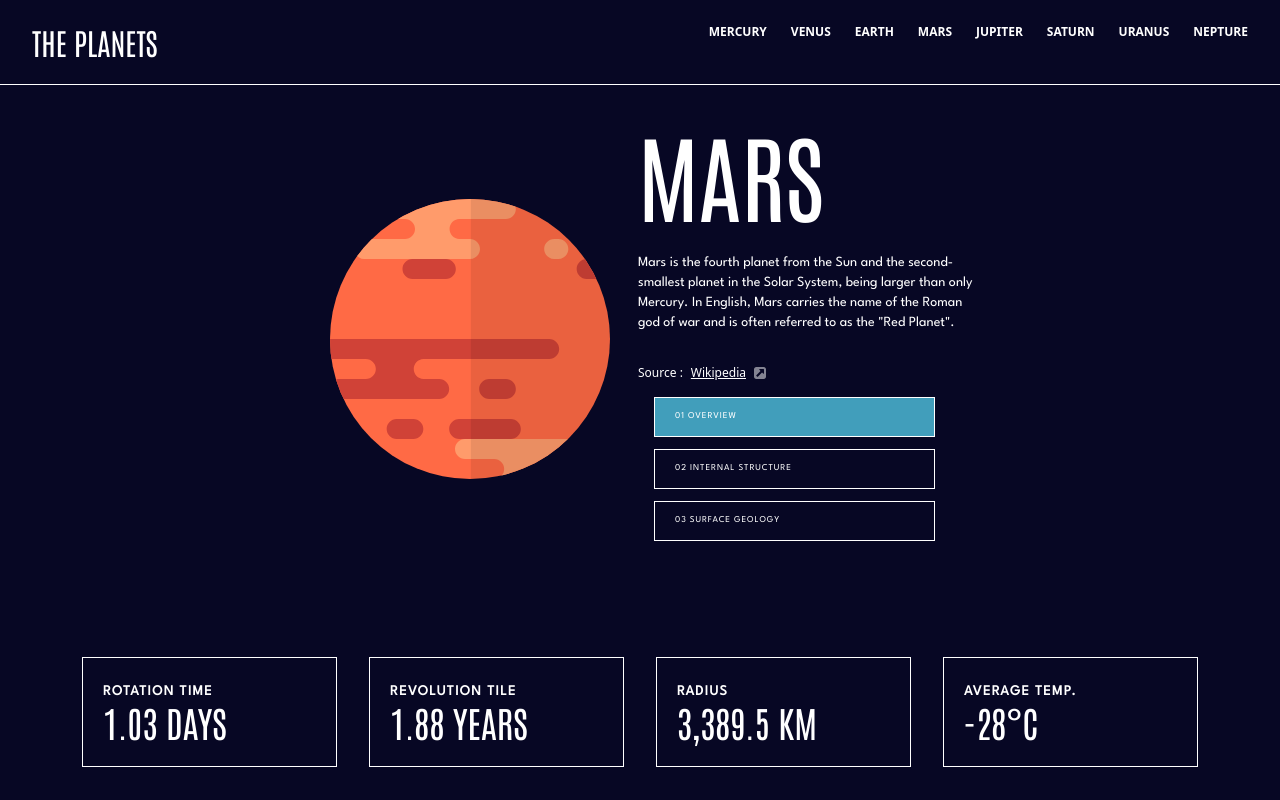
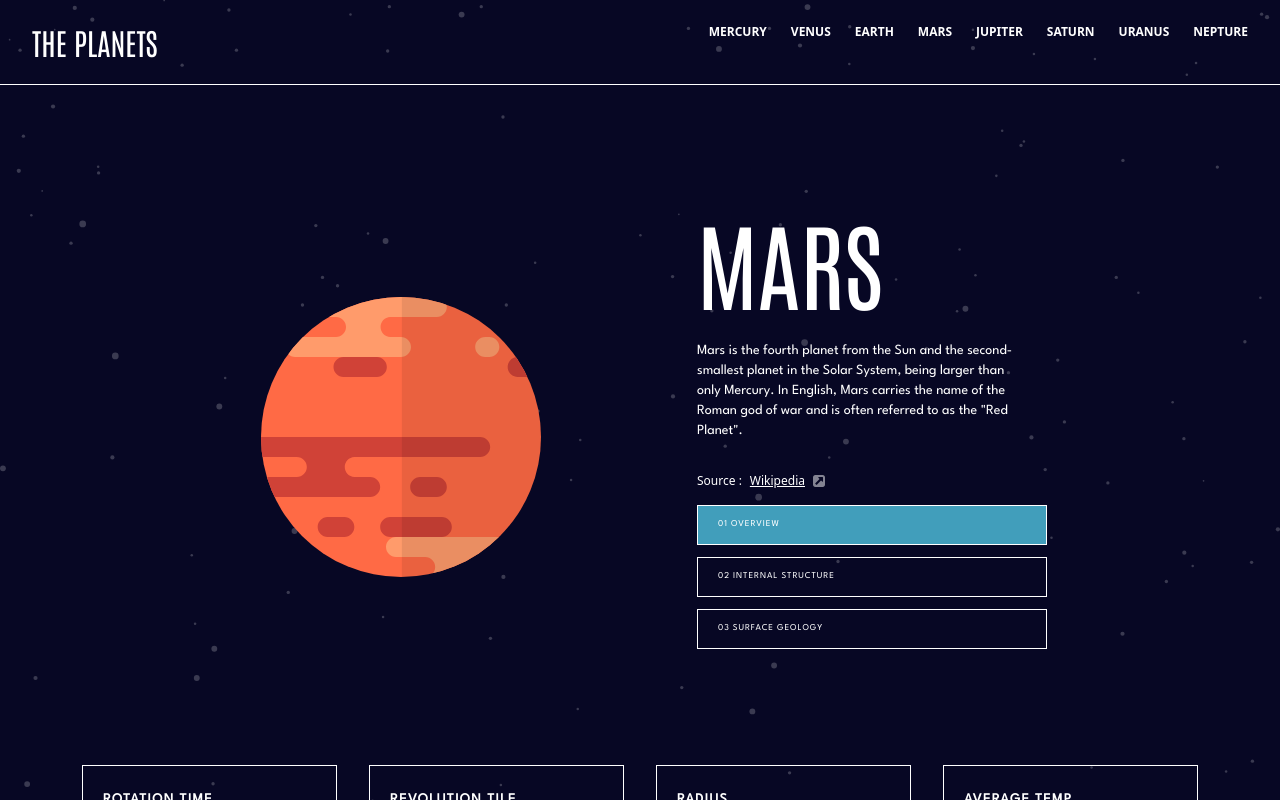
Before and after one commit to JodieAddis/Planets-Fact-Site, a React (Vite) app: page /Planets-Fact-Site/mars in a window 1280 px wide. Shown: the top 800 px of the page. Built offline with nearby package versions, Linux system fonts and the light colour scheme.

Commit message:
Desktop design + tabs system for desktop version

```diff
--- a/public/assets/style/tailwind.css
+++ b/public/assets/style/tailwind.css
@@ -17,7 +17,7 @@
     @apply h-screen;
   }
   body {
-    @apply bg-BlackPearl text-white;
+    @apply bg-BlackPearl bg-[url('../img/background-stars.svg')] bg-cover text-white;
   }
 }
 
@@ -41,7 +41,7 @@
     @apply font-Antonio text-xl uppercase lg:text-4xl;
   }
   .button_view {
-    @apply mb-3 ml-4 border-[1px] border-solid border-white pl-5 text-left font-Spartan text-[9px] uppercase tracking-widest hover:border-BrightGray hover:bg-BrightGray lg:h-[40px] lg:w-[281px];
+    @apply mb-3 border-[1px] border-solid border-white pl-5 text-left font-Spartan text-[9px] uppercase tracking-widest hover:border-BrightGray hover:bg-BrightGray lg:h-[40px] lg:w-[350px];
   }
   .button_view_mobile {
     @apply border-b-4 border-solid border-BlackPearl pb-4 pt-5 font-Spartan text-xs font-bold uppercase tracking-widest text-white;
--- a/src/components/Planet/PlanetContainer/index.tsx
+++ b/src/components/Planet/PlanetContainer/index.tsx
@@ -6,6 +6,7 @@ import PlanetViewMobile from "../../PlanetView/PlanetViewMobile";
 import useScreenSize from "../../../hook/useScreenSize";
 import { useState } from "react";
 import PlanetImage from "../PlanetImage";
+import PlanetViewDesktop from "../../PlanetView/PlanetViewDesktop";
 
 interface PlanetDataProps {
   planetName: string;
@@ -38,7 +39,7 @@ const Component = ({ planetName }: PlanetDataProps) => {
 
   return (
     <div className="flex flex-col">
-      <section className="flex flex-col justify-center lg:mb-20 lg:mt-10 lg:flex-row">
+      <section className="flex flex-col justify-center lg:mb-20 lg:mt-32 lg:flex-row">
         <div className="mb-14 flex flex-col justify-center">
           {isMobile ? (
             <PlanetViewMobile
@@ -50,11 +51,11 @@ const Component = ({ planetName }: PlanetDataProps) => {
           )}
         </div>
         <div className="flex flex-col lg:flex-row lg:items-center lg:justify-center">
-          <div>
+          <div className="lg:mr-16">
             <PlanetImage view={selectedView} url={url} />
           </div>
 
-          <div className="flex flex-col">
+          <div className="flex flex-col lg:ml-16">
             {planetData && (
               <PlanetDescription
                 name={planetData.name}
@@ -65,21 +66,10 @@ const Component = ({ planetName }: PlanetDataProps) => {
             {isMobile ? (
               <></>
             ) : (
-              <div className="flex flex-col">
-                <Button
-                  content="01 overview"
-                  css="button_view bg-Pelorous"
-                  onclick={() => {}}
-                />
-                <Button
-                  content="02 internal structure"
-                  css="button_view"
-                  onclick={() => {}}
-                />
-                <Button
-                  content="03 surface geology"
-                  css="button_view"
-                  onclick={() => {}}
+              <div className="flex flex-col lg:w-[350px]">
+                <PlanetViewDesktop
+                  onViewSelect={handleViewSelect}
+                  color={planetName}
                 />
               </div>
             )}
--- a/src/components/Planet/PlanetDescription/index.tsx
+++ b/src/components/Planet/PlanetDescription/index.tsx
@@ -11,30 +11,7 @@ interface PlanetDescriptionProps {
 const Component = ({ name, description, source }: PlanetDescriptionProps) => {
   return (
     <div className="flex flex-col lg:flex-row">
-      {/* <div className="mb-10 flex items-center justify-center">
-        {view == "" && <img src={url} alt="planet image" className="w-1/3" />}
-        {view == "overview" && (
-          <img src={url} alt="planet image" className="w-1/3" />
-        )}
-        {view == "structure" && (
-          <img src={url} alt="planet image" className="w-1/3" />
-        )}
-        {view == "surface" && (
-          <div className="relative pb-10">
-            <img
-              src={`../../../../public/assets/img/${name}.svg`}
-              alt="planet image"
-              className="mx-auto w-1/3"
-            />
-            <img
-              src={`../../../../public/assets/img/geology-${name}.png`}
-              alt="planet image"
-              className="mx-auto w-1/6"
-            />
-          </div>
-        )}
-      </div> */}
-      <div className="flex flex-col items-center lg:items-start">
+      <div className="flex flex-col items-center lg:w-[350px] lg:items-start">
         <Heading
           kind={"h2"}
           content={name}
@@ -45,7 +22,7 @@ const Component = ({ name, description, source }: PlanetDescriptionProps) => {
         <Paragraph
           content={description}
           css={
-            "text-xs lg:text-sm font-normal leading-normal w-[327px] font-Spartan text-center lg:text-left lg:w-[340px] mb-4 lg:mb-8 lg:text-left"
+            "text-xs lg:text-sm font-normal leading-normal w-[327px] font-Spartan text-center lg:text-left lg:w-content mb-4 lg:mb-8 lg:text-left"
           }
         />
         <Paragraph
--- /dev/null
+++ b/src/components/PlanetView/PlanetViewDesktop/index.tsx
@@ -0,0 +1,55 @@
+import Button from "../../Button";
+import { ViewProps } from "../../../types/interface";
+import { useState } from "react";
+
+const Component = ({ onViewSelect, color }: ViewProps) => {
+  const tabs = ["01 overview", "02 internal structure", "03 surface geology"];
+  const [selectedButton, setSelectedButton] = useState(0);
+
+  const handleButtonClick = (image: string) => {
+    onViewSelect(image);
+  };
+
+  return (
+    <>
+      {tabs.map((tab, index) => (
+        <div key={index}>
+          <Button
+            content={tab}
+            css={`
+              ${selectedButton === index
+                ? "bg-Pelorous"
+                : "bg-none"} button_view
+            `}
+            onclick={() => {
+              setSelectedButton(index);
+            }}
+          />
+        </div>
+      ))}
+      {/* <Button
+        content="01 overview"
+        css={"button_view"}
+        onclick={() => {
+          handleButtonClick("overview");
+        }}
+      />
+      <Button
+        content="02 internal structure"
+        css={"button_view"}
+        onclick={() => {
+          handleButtonClick("structure");
+        }}
+      />
+      <Button
+        content="03 surface geology"
+        css="button_view"
+        onclick={() => {
+          handleButtonClick("surface");
+        }}
+      /> */}
+    </>
+  );
+};
+
+export default Component;
--- /dev/null
+++ b/src/types/interface.ts
@@ -0,0 +1,4 @@
+export interface ViewProps {
+  color?: string;
+  onViewSelect: (view: string) => void;
+}
```
Also changed, not shown: src/components/PlanetView/PlanetViewMobile/index.tsx (+2 -6 lines), public/assets/img/background-stars.svg (added).
